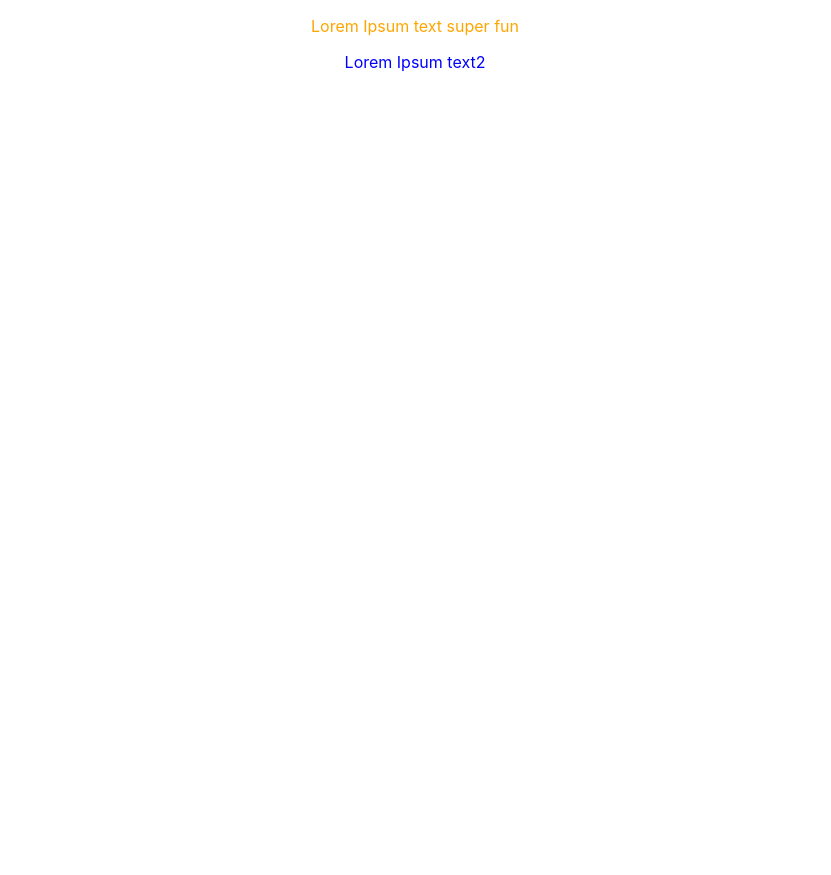
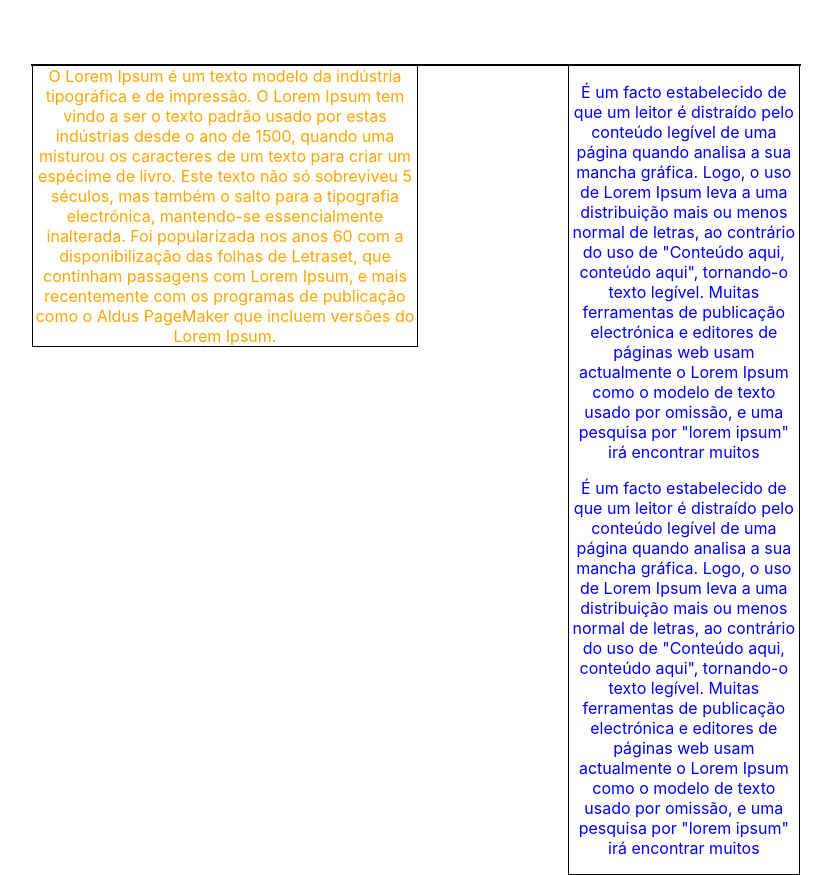
Before and after one commit to marcusjensen15/news-feed-main-component, a React (Create React App) app: page / in a window 1280 px wide. Shown: the whole page, without its empty margins (225-1056 px from the left). Before the commit the page ends 800 px from the top, so only its background shows below. Built offline with nearby package versions, Linux system fonts and the light colour scheme.

Commit message:
two divs vertically aligned and offset

```diff
--- a/src/App.css
+++ b/src/App.css
@@ -39,8 +39,28 @@
 
 .test1{
   color: orange;
+  /* column-count: 2; */
+  float: left;
+  width: 50%;
+  border: 1px solid black;
+  padding: 0px;
+  margin: 0px;
 }
 
 .test2{
   color: blue;
+  width: 30%;
+  float: right;
+  border: 1px solid black;
+
+
 }
+
+.Container{
+  border: 1px solid black;
+
+  margin-left: 20%;
+  margin-right: 20%;
+  width: 60%;
+  margin-top: 5%;
+}
--- a/src/App.js
+++ b/src/App.js
@@ -26,23 +26,13 @@ class App extends React.Component {
   }
 
 
-
-
-//   componentDidMount = async () => {
-//   let masterList = testJsonObject;
-//   // let masterListSlice = masterList.slice(1,3);
-//
-//    await this.setState({masterNewsList: masterList})
-//    await this.setState({newsFeedMainData: masterList[0]})
-//    await this.setState({newsFeedbackSideBarData: [masterList[1],masterList[2]] })
-//    await console.log(this.state);
-// }
-
 render(){
   return (
     <div className="App">
-      <NewsFeedMain newsFeedMainData={this.state.newsFeedMainData}/>
-      <NewsFeedSideBar newsFeedbackSideBarData={this.state.newsFeedbackSideBarData}/>
+      <div className="Container">
+        <NewsFeedMain newsFeedMainData={this.state.newsFeedMainData}/>
+        <NewsFeedSideBar newsFeedbackSideBarData={this.state.newsFeedbackSideBarData}/>
+      </div>
     </div>
     );
   }
--- a/src/components/NewsFeedSideBar.jsx
+++ b/src/components/NewsFeedSideBar.jsx
@@ -6,8 +6,10 @@ import PropTypes from 'prop-types';
 export default function NewsFeedSideBar(props){
 
 return(
-  <div>
-    <p className="test2">{props.newsFeedbackSideBarData[0].content}</p>
+  <div className="test2">
+    <p>{props.newsFeedbackSideBarData[0].content}</p>
+    <p>{props.newsFeedbackSideBarData[0].content}</p>
+
   </div>
 
 );
--- a/src/test_json_object.js
+++ b/src/test_json_object.js
@@ -2,14 +2,14 @@ var testJsonObject = [
     {
         'newsFeed': 'The Blazers Give Back',
         'subHeader': 'Charity',
-        'content': 'Lorem Ipsum text super fun',
+        'content': 'O Lorem Ipsum é um texto modelo da indústria tipográfica e de impressão. O Lorem Ipsum tem vindo a ser o texto padrão usado por estas indústrias desde o ano de 1500, quando uma misturou os caracteres de um texto para criar um espécime de livro. Este texto não só sobreviveu 5 séculos, mas também o salto para a tipografia electrónica, mantendo-se essencialmente inalterada. Foi popularizada nos anos 60 com a disponibilização das folhas de Letraset, que continham passagens com Lorem Ipsum, e mais recentemente com os programas de publicação como o Aldus PageMaker que incluem versões do Lorem Ipsum.',
         'articleLink': 'www.article1.com',
         'articleImage': "image 1"
     },
     {
       'newsFeed': 'The Blazers Win Big',
       'subHeader': 'Game Recap',
-      'content': 'Lorem Ipsum text2',
+      'content': 'É um facto estabelecido de que um leitor é distraído pelo conteúdo legível de uma página quando analisa a sua mancha gráfica. Logo, o uso de Lorem Ipsum leva a uma distribuição mais ou menos normal de letras, ao contrário do uso de "Conteúdo aqui, conteúdo aqui", tornando-o texto legível. Muitas ferramentas de publicação electrónica e editores de páginas web usam actualmente o Lorem Ipsum como o modelo de texto usado por omissão, e uma pesquisa por "lorem ipsum" irá encontrar muitos',
       'articleLink': 'www.article2.com',
       'articleImage': "image 2"
 
@@ -17,7 +17,7 @@ var testJsonObject = [
     {
       'newsFeed': 'The Blazers Volunteer at OHSU',
       'subHeader': 'Charity',
-      'content': 'Lorem Ipsum text3',
+      'content': 'Ao contrário da crença popular, o Lorem Ipsum não é simplesmente texto aleatório. Tem raízes numa peça de literatura clássica em Latim, de 45 AC, tornando-o com mais de 2000 anos. Richard McClintock, um professor de Latim no Colégio Hampden-Sydney, na Virgínia, procurou uma das palavras em Latim mais obscuras (consectetur) numa passagem Lorem Ipsum, e atravessando as cidades do mundo na literatura clássica, descobriu a sua origem. ',
       'articleLink': 'www.article3.com',
       'articleImage': "image 3"
 
@@ -25,7 +25,7 @@ var testJsonObject = [
     {
       'newsFeed': 'The Blazers Visit their Oldest Fan',
       'subHeader': 'Fan Zone',
-      'content': 'Lorem Ipsum text4',
+      'content': 'Existem muitas variações das passagens do Lorem Ipsum disponíveis, mas a maior parte sofreu alterações de alguma forma, pela injecção de humor, ou de palavras aleatórias que nem sequer parecem suficientemente credíveis. Se vai usar uma passagem do Lorem Ipsum, deve ter a certeza que não contém nada de embaraçoso escondido no meio do texto. Todos os geradores de Lorem Ipsum na Internet acabam por repetir porções de texto pré-definido, como necessário',
       'articleLink': 'www.article4.com',
       'articleImage': "image 4"
 
```
